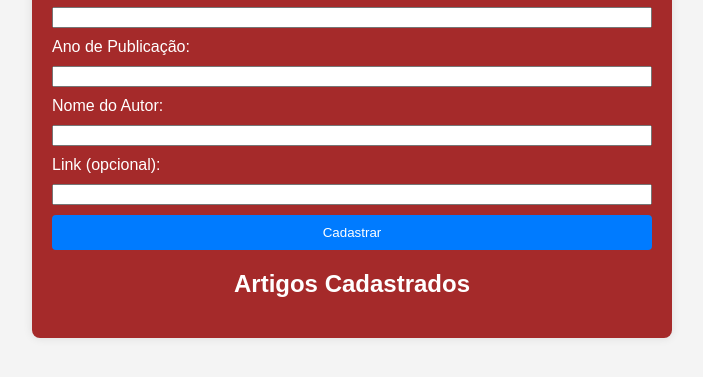
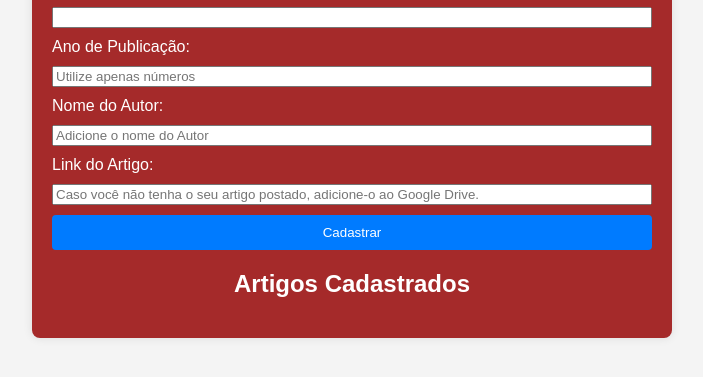
Before and after one commit to Amadeudev/PaginaDeCadastro-PdA, a plain HTML site: page base.html in a window 1280 px wide. Shown: the part 171-548 px from the top of the page, without its empty margins (288-991 px from the left). Drawn offline with Linux system fonts and the light colour scheme.

Commit message:
Adicionando especificações no HTML

```diff
--- a/base.html
+++ b/base.html
@@ -15,13 +15,13 @@
         <input type="text" id="titulo" required>
 
         <label for="anoPublicacao">Ano de Publicação:</label>
-        <input type="text" id="ano">
+        <input type="text" id="ano" placeholder="Utilize apenas números">
 
         <label for="autor">Nome do Autor:</label>
-        <input type="text" id="autor">
+        <input type="text" id="autor" placeholder="Adicione o nome do Autor">
 
-        <label for="link">Link (opcional):</label>
-        <input type="text" id="link">
+        <label for="link">Link do Artigo:</label>
+        <input type="text" id="link" placeholder="Caso você não tenha o seu artigo postado, adicione-o ao Google Drive.">
 
         <button type="button" onclick="adicionarArtigo()">Cadastrar</button>
     </form>
```
